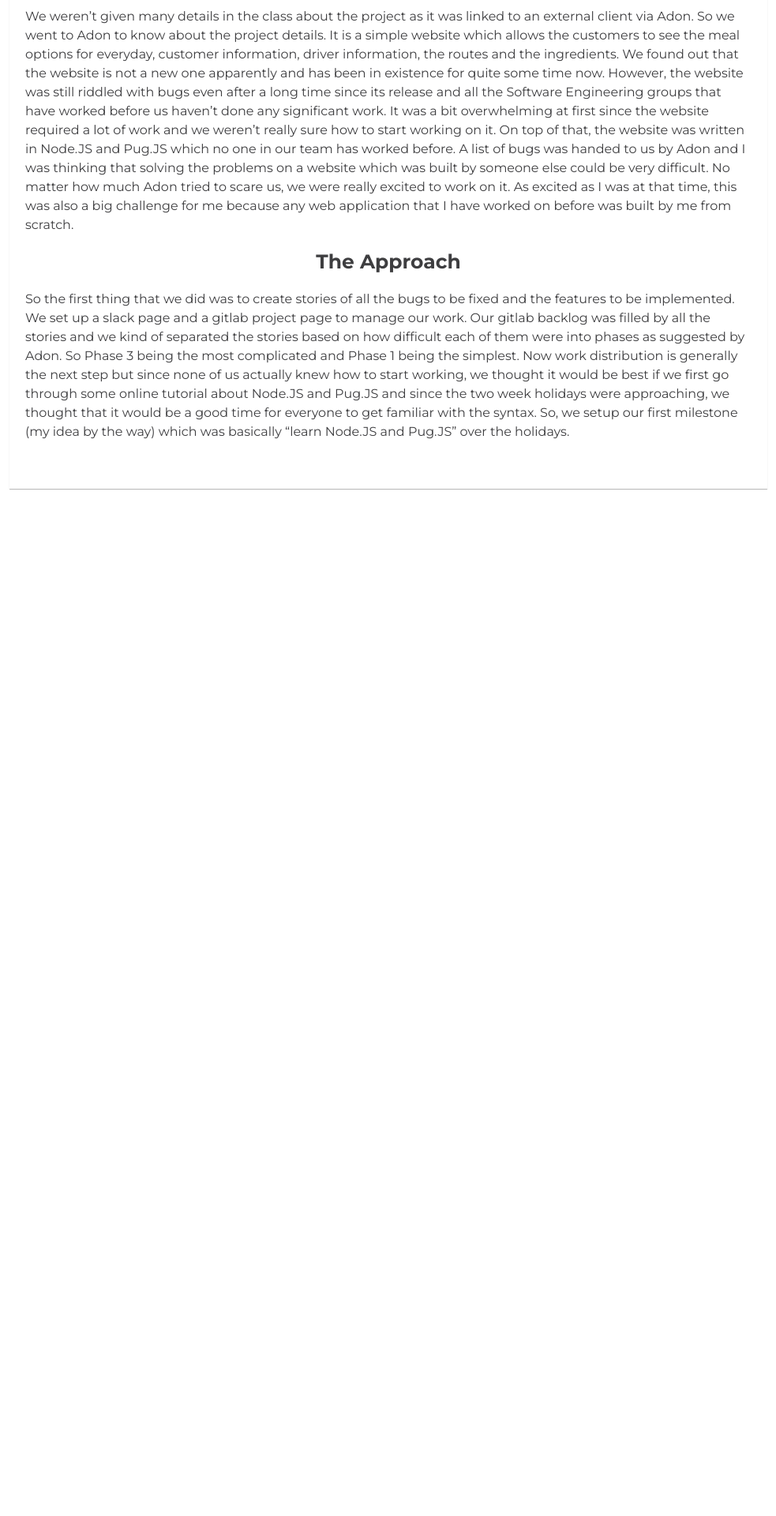
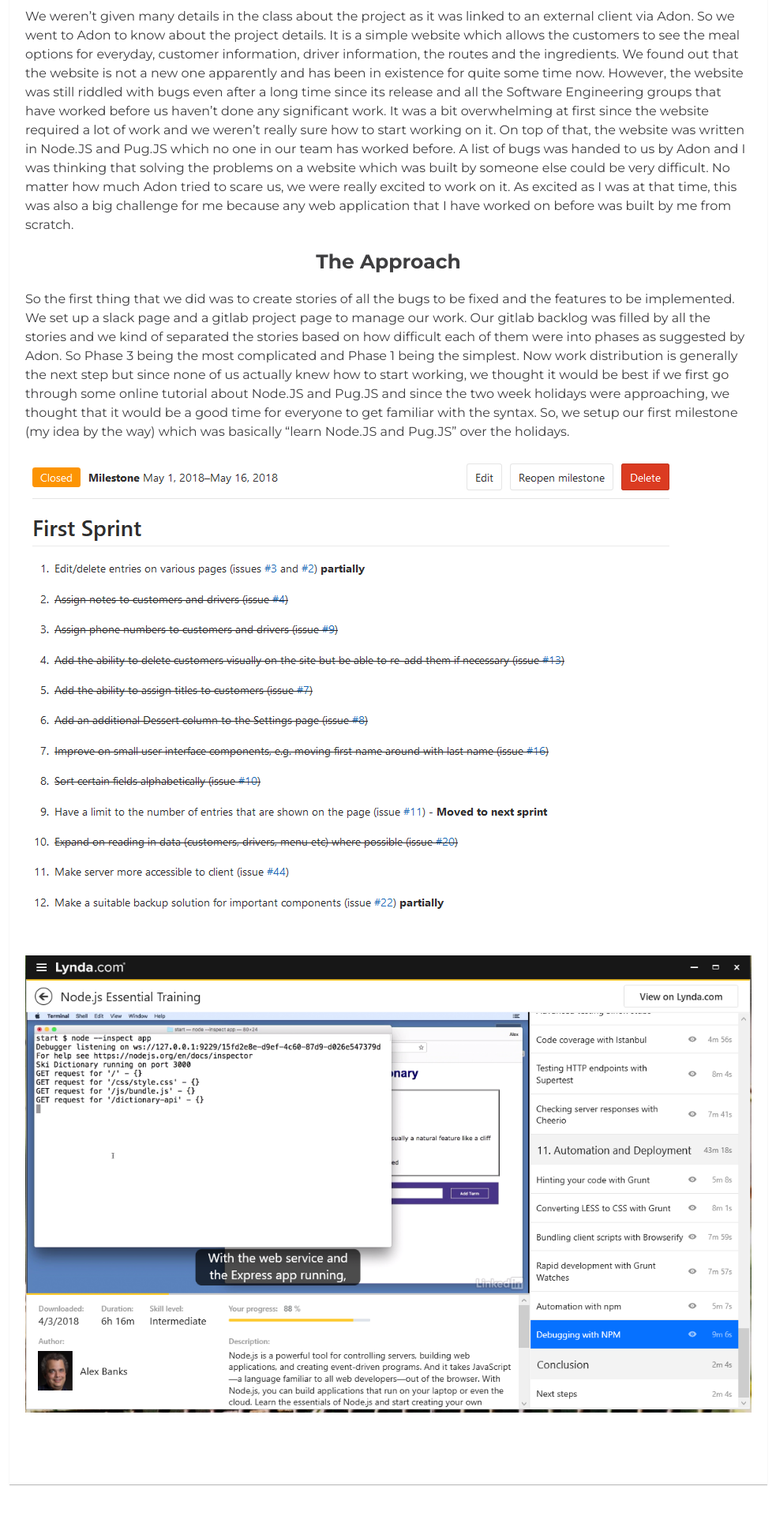
Before and after one commit to SinhaUddeshya/sinhauddeshya.github.io, a Jekyll site: the page built from _posts/2017-08-22-snowboarding-and-my-life.markdown, in a window 1280 px wide. Shown: the part 872-2792 px from the top of the page at 79% size, without its empty margins (148-1131 px from the left). Built offline with Jekyll 4.4.1, drawn with Linux system fonts in a browser that asks for light colours.

Commit message:
Update 2017-08-22-snowboarding-and-my-life.markdown

```diff
--- a/_posts/2017-08-22-snowboarding-and-my-life.markdown
+++ b/_posts/2017-08-22-snowboarding-and-my-life.markdown
@@ -12,3 +12,5 @@ For my major project in Software Engineering, I worked on the Meals on Wheels Pr
 We weren't given many details in the class about the project as it was linked to an external client via Adon. So we went to Adon to know about the project details. It is a simple website which allows the customers to see the meal options for everyday, customer information, driver information, the routes and the ingredients. We found out that the website is not a new one apparently and has been in existence for quite some time now. However, the website was still riddled with bugs even after a long time since its release and all the Software Engineering groups that have worked before us haven't done any significant work. It was a bit overwhelming at first since the website required a lot of work and we weren't really sure how to start working on it. On top of that, the website was written in Node.JS and Pug.JS which no one in our team has worked before. A list of bugs was handed to us by Adon and I was thinking that solving the problems on a website which was built by someone else could be very difficult. No matter how much Adon tried to scare us, we were really excited to work on it. As excited as I was at that time, this was also a big challenge for me because any web application that I have worked on before was built by me from scratch.
 <p align="center"><span style="font-size:25px"><b>The Approach</b></span></p>
 So the first thing that we did was to create stories of all the bugs to be fixed and the features to be implemented. We set up a slack page and a gitlab project page to manage our work. Our gitlab backlog was filled by all the stories and we kind of separated the stories based on how difficult each of them were into phases as suggested by Adon. So Phase 3 being the most complicated and Phase 1 being the simplest. Now work distribution is generally the next step but since none of us actually knew how to start working, we thought it would be best if we first go through some online tutorial about Node.JS and Pug.JS and since the two week holidays were approaching, we thought that it would be a good time for everyone to get familiar with the syntax. So, we setup our first milestone (my idea by the way) which was basically "learn Node.JS and Pug.JS" over the holidays.<br><br>
+![Adam Blog - Imac](https://github.com/SinhaUddeshya/sinhauddeshya.github.io/blob/master/assets/img/ev13.PNG?raw=true)<br><br><br>
+![Adam Blog - Imac](https://github.com/SinhaUddeshya/sinhauddeshya.github.io/blob/master/assets/img/ev16.PNG?raw=true)<br><br><br>
```
